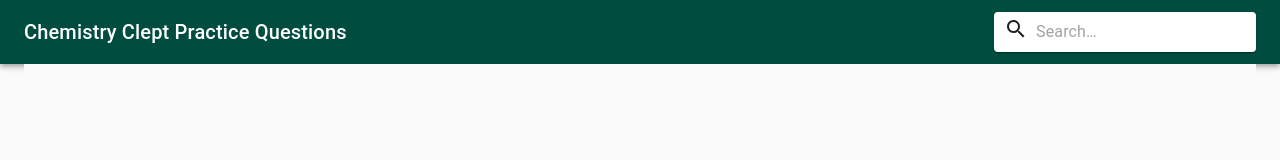
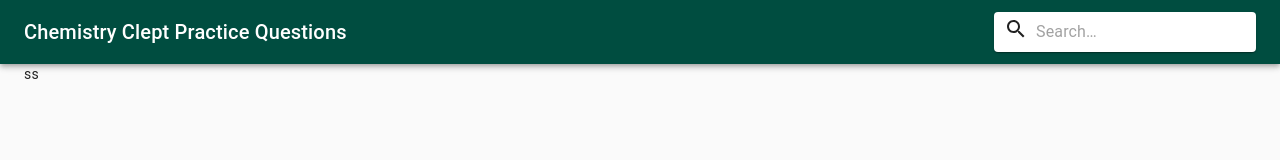
Before and after one commit to Jorgexyx/Chemistry-Clept-Website-Full-Stack, a React (Create React App) app in the folder chemistry-clept-frontend/: page / in a window 1280 px wide. Shown: the top 160 px of the page. Built offline with nearby package versions, Linux system fonts and the light colour scheme.

Commit message:
[Major] Layour refactor

```diff
--- a/chemistry-clept-frontend/package.json
+++ b/chemistry-clept-frontend/package.json
@@ -10,6 +10,8 @@
     "@testing-library/user-event": "^7.1.2",
     "react": "^16.13.0",
     "react-dom": "^16.13.0",
+    "react-router": "^5.1.2",
+    "react-router-dom": "^5.1.2",
     "react-scripts": "3.4.0"
   },
   "scripts": {
--- a/chemistry-clept-frontend/src/App.js
+++ b/chemistry-clept-frontend/src/App.js
@@ -1,18 +1,28 @@
-import React, { Fragment } from 'react';
-import CssBaseline from '@material-ui/core/CssBaseline';
-import Typography from '@material-ui/core/Typography';
-import Container from '@material-ui/core/Container';
-import Header from './components/Header'
+import React from 'react';
+import Layout from './components/Layout'
+import {
+  BrowserRouter as Router,
+  Switch,
+  Route,
+  Link
+} from "react-router-dom";
 
 function App() {
   return (
-    <Fragment>
-      <CssBaseline />
-      <Header />
-      <Container maxWidth="xl">
-        <Typography component="div" style={{ backgroundColor: '#fafafa', height: '100vh' }} />
-      </Container>
-    </Fragment>
+    <Router>
+      <Layout>
+        <Switch>
+          <Route path="/">
+            ss
+          </Route>
+
+          <Route path="/:section">
+            s
+          </Route>
+
+        </Switch>
+      </Layout>
+    </Router>
   );
 }
 
--- /dev/null
+++ b/chemistry-clept-frontend/src/components/Layout.js
@@ -0,0 +1,17 @@
+import React, { Fragment } from "react"
+import Container from '@material-ui/core/Container';
+import Header from './Header'
+import { CssBaseline } from '@material-ui/core'
+const Layout = ({children}) => {
+  return(
+    <Fragment>
+      <CssBaseline />
+      <Header />
+      <Container maxWidth="xl">
+        {children}
+      </Container>
+    </Fragment>
+  )
+}
+
+export default Layout
```
Also changed, not shown: 1 other file (tests, documents, lock files or other folders).
